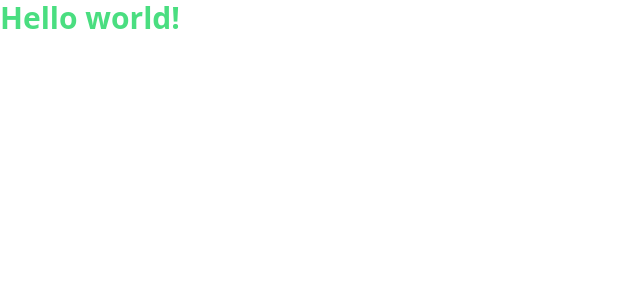
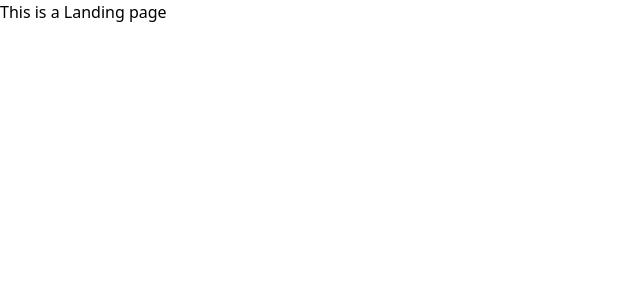
Before and after one commit to qwik-zgheib/plants-project, a React (Vite) app: page / in a window 1280 px wide. Shown: the top 300 px of the page, without its empty margins (0-640 px from the left). Built offline with nearby package versions, Linux system fonts and the light colour scheme.

Commit message:
feat: add react-router-dom

```diff
--- a/src/App.tsx
+++ b/src/App.tsx
@@ -1,9 +1,23 @@
 import React from 'react';
+import { createBrowserRouter, RouterProvider } from 'react-router-dom';
+import Home from './pages/Home';
+import Landing from './pages/Landing';
+
+const router = createBrowserRouter([
+  {
+    path: '/',
+    element: <Landing />,
+  },
+  {
+    path: '/home',
+    element: <Home />,
+  },
+]);
 
 const App: React.FunctionComponent = () => {
   return (
     <>
-      <p className="text-3xl font-bold text-green-400">Hello world!</p>
+      <RouterProvider router={router} />
     </>
   );
 };
--- /dev/null
+++ b/src/pages/Home.tsx
@@ -0,0 +1,7 @@
+import React from 'react';
+
+const Home: React.FC = () => {
+  return <div>This is a Home</div>;
+};
+
+export default Home;
--- /dev/null
+++ b/src/pages/Landing.tsx
@@ -0,0 +1,11 @@
+import React from 'react';
+
+const Landing: React.FC = () => {
+  return (
+    <>
+      <p>This is a Landing page</p>
+    </>
+  );
+};
+
+export default Landing;
```
Also changed, not shown: package.json (+4 -3 lines).
